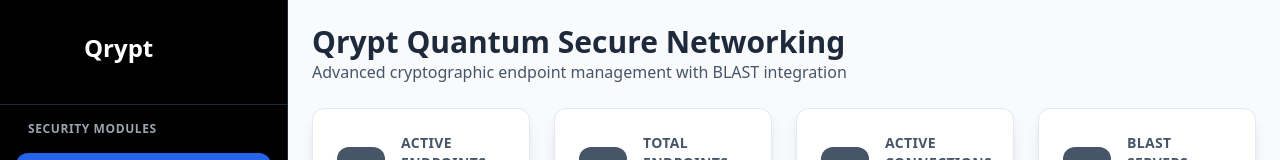
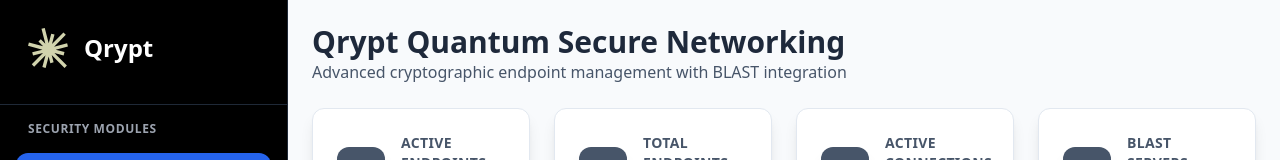
Before and after one commit to Grego22/design001, a React (Vite) app: page / in a window 1280 px wide. Shown: the top 160 px of the page. Built offline with nearby package versions, Linux system fonts and the light colour scheme.

Commit message:
Make logo white and add fallback

```diff
--- a/src/components/Sidebar.tsx
+++ b/src/components/Sidebar.tsx
@@ -19,11 +19,20 @@
       <div className="p-6 border-b border-gray-800">
         <div className="flex items-center space-x-3 mb-2">
           <div className="w-12 h-12 flex items-center justify-center">
-            <img
-              src="/src/assets/QRY_logo_ symbol_ dark.svg"
-              alt="Qrypt Logo"
-             className="w-10 h-10 object-contain filter brightness-300 contrast-150 saturate-150"
-            />
+            <div className="w-10 h-10 flex items-center justify-center">
+              <img
+                src="/src/assets/QRY_logo_ symbol_ dark.svg"
+                alt="Qrypt Logo"
+                className="w-full h-full object-contain invert brightness-200"
+                onError={(e) => {
+                  e.currentTarget.style.display = 'none';
+                  e.currentTarget.nextElementSibling.style.display = 'flex';
+                }}
+              />
+              <div className="w-full h-full bg-blue-600 rounded-lg items-center justify-center text-white font-bold text-xl hidden">
+                Q
+              </div>
+            </div>
           </div>
           <div>
             <h1 className="text-2xl font-bold text-white">
```
